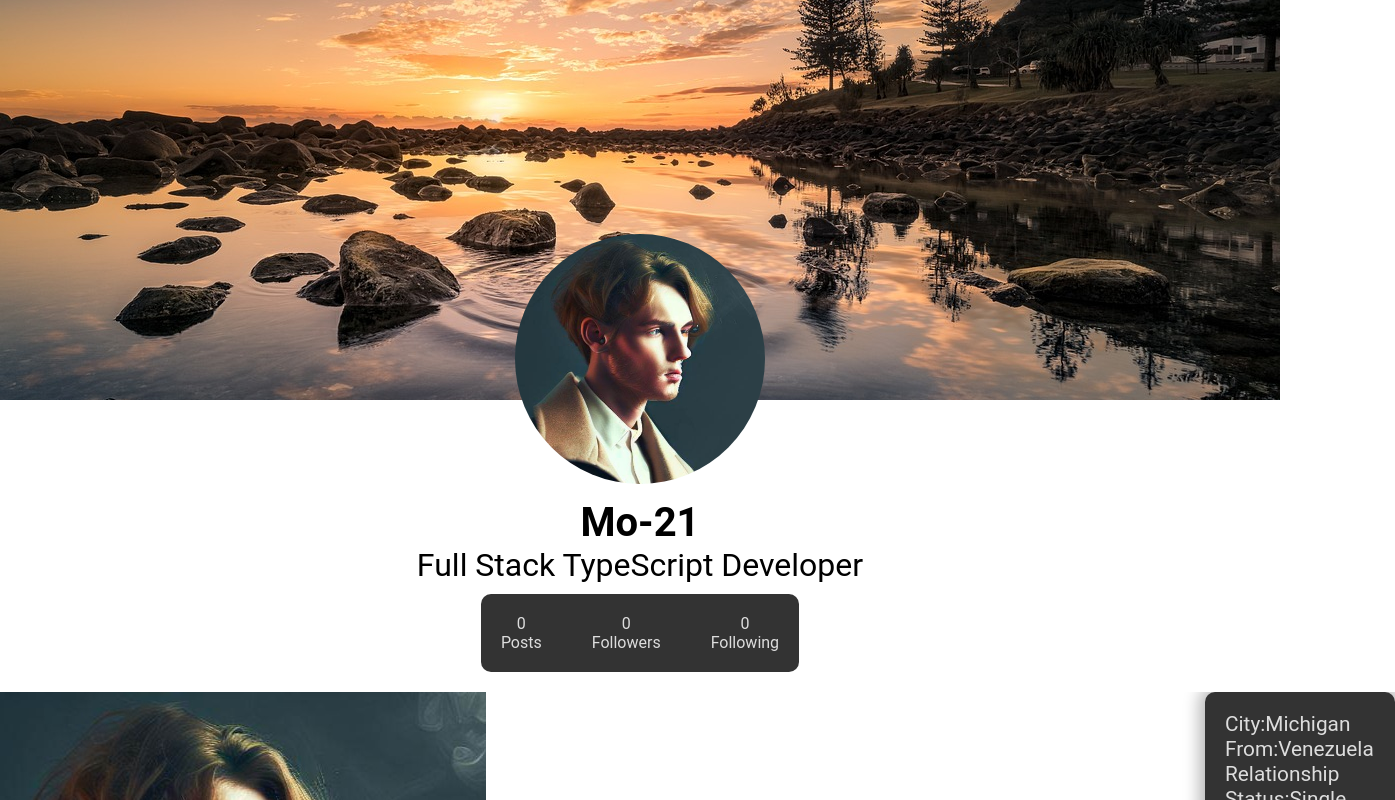
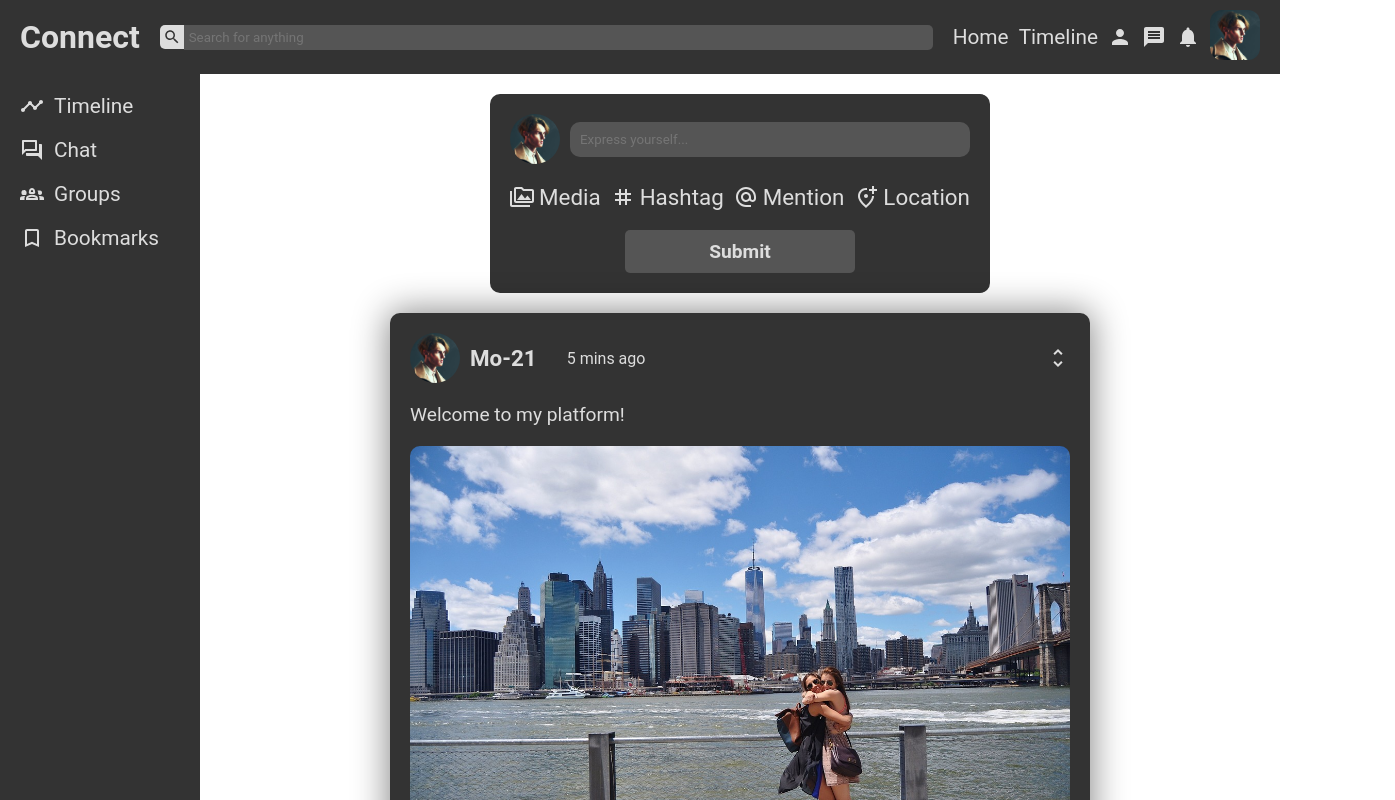
Before and after one commit to Mo-21/Odin-Book, a React (Vite) app in the folder client/: page / in a window 1280 px wide. Shown: the top 800 px of the page, 1395 px wide, since content can reach past the window. Built offline with nearby package versions, Linux system fonts and the light colour scheme; a web font is replaced by a local one.

Commit message:
Refactor App component to use Home component

```diff
--- a/client/src/components/pages/App.tsx
+++ b/client/src/components/pages/App.tsx
@@ -1,11 +1,10 @@
 import "../../assets/App.css";
-import Profile from "../Profile/Profile";
 import Home from "./Home";
 
 function App() {
   return (
     <>
-      <Profile />
+      <Home />
     </>
   );
 }
```
